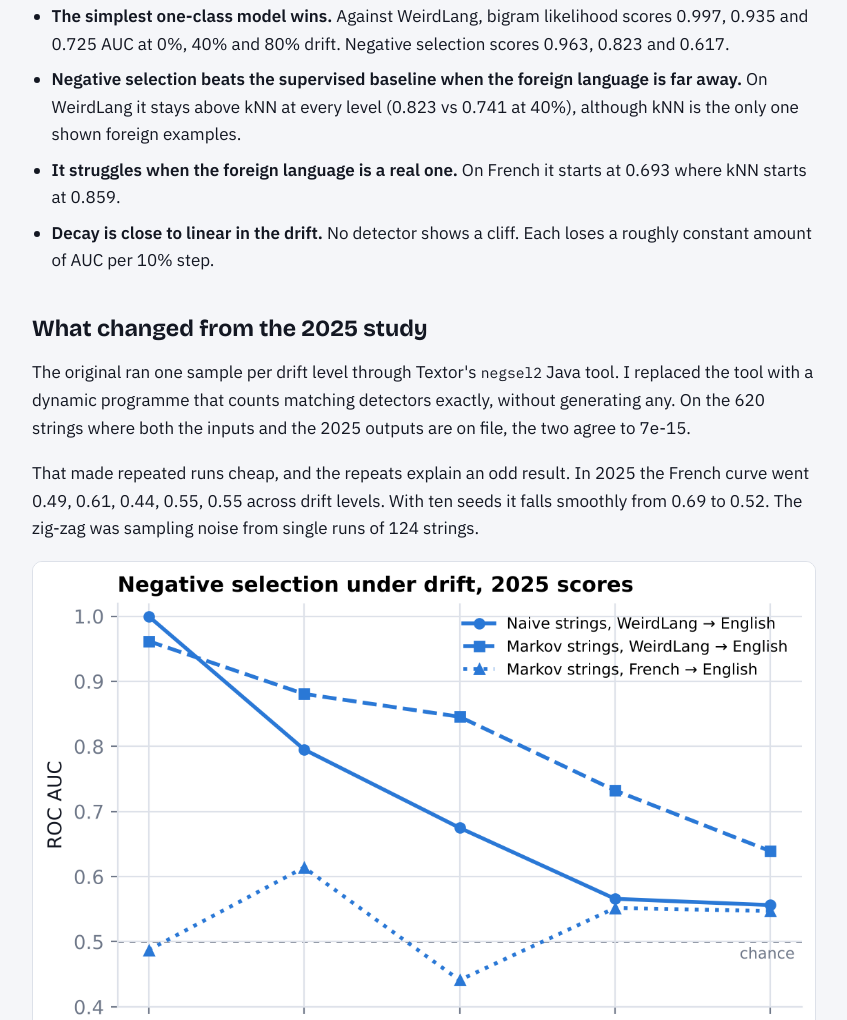
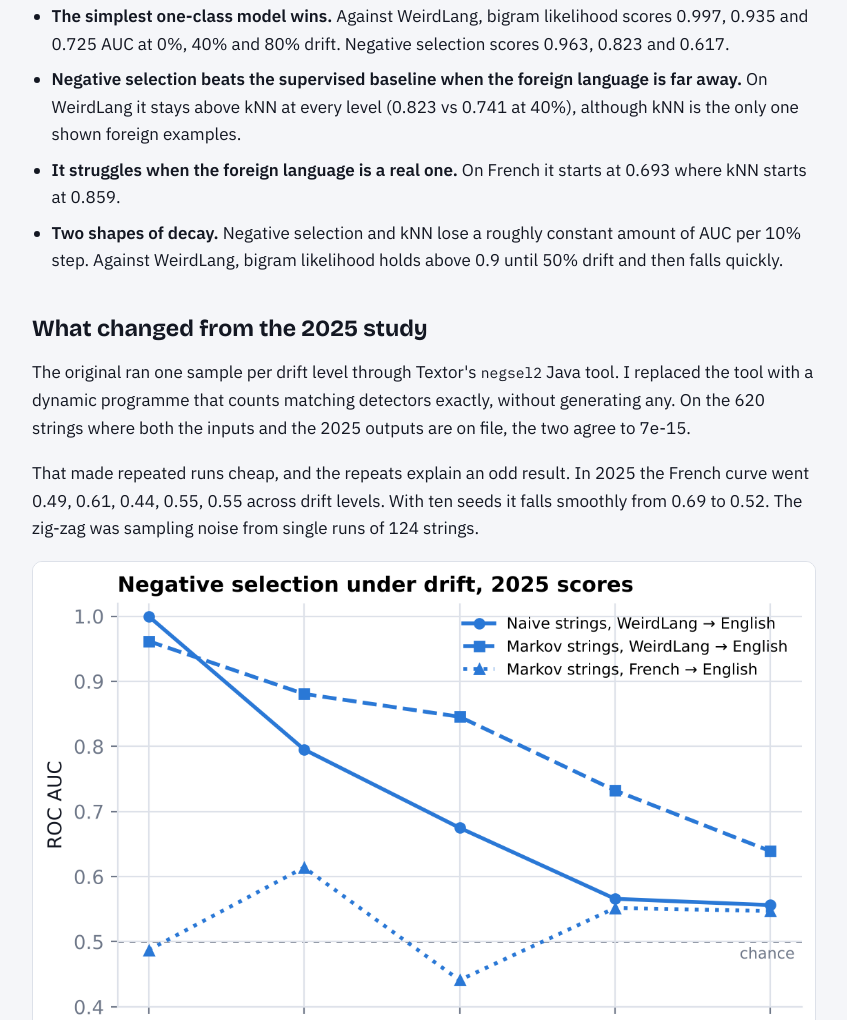
Before and after one commit to YLMiami/YLmiami.github.io, a plain HTML site: page language-drift/index.html in a window 1280 px wide. Shown: the part 1770-2790 px from the top of the page, without its empty margins (216-1063 px from the left). Drawn offline with nearby package versions, Linux system fonts and the light colour scheme.

Commit message:
Correct the description of decay shapes on the language drift page
Co-Authored-By: Claude Fable 5.2 <noreply@anthropic.com>
Claude-Session: https://claude.ai/code/session_019tzP9r6xwBYsU3izgbvoPF

```diff
--- a/language-drift/index.html
+++ b/language-drift/index.html
@@ -42,7 +42,7 @@
 <li><b>The simplest one-class model wins.</b> Against WeirdLang, bigram likelihood scores 0.997, 0.935 and 0.725 AUC at 0%, 40% and 80% drift. Negative selection scores 0.963, 0.823 and 0.617.</li>
 <li><b>Negative selection beats the supervised baseline when the foreign language is far away.</b> On WeirdLang it stays above kNN at every level (0.823 vs 0.741 at 40%), although kNN is the only one shown foreign examples.</li>
 <li><b>It struggles when the foreign language is a real one.</b> On French it starts at 0.693 where kNN starts at 0.859.</li>
-<li><b>Decay is close to linear in the drift.</b> No detector shows a cliff. Each loses a roughly constant amount of AUC per 10% step.</li>
+<li><b>Two shapes of decay.</b> Negative selection and kNN lose a roughly constant amount of AUC per 10% step. Against WeirdLang, bigram likelihood holds above 0.9 until 50% drift and then falls quickly.</li>
 </ul>
 <h2>What changed from the 2025 study</h2>
 <p>The original ran one sample per drift level through Textor's <code>negsel2</code> Java tool. I replaced the tool with a dynamic programme that counts matching detectors exactly, without generating any. On the 620 strings where both the inputs and the 2025 outputs are on file, the two agree to 7e-15.</p>
```
